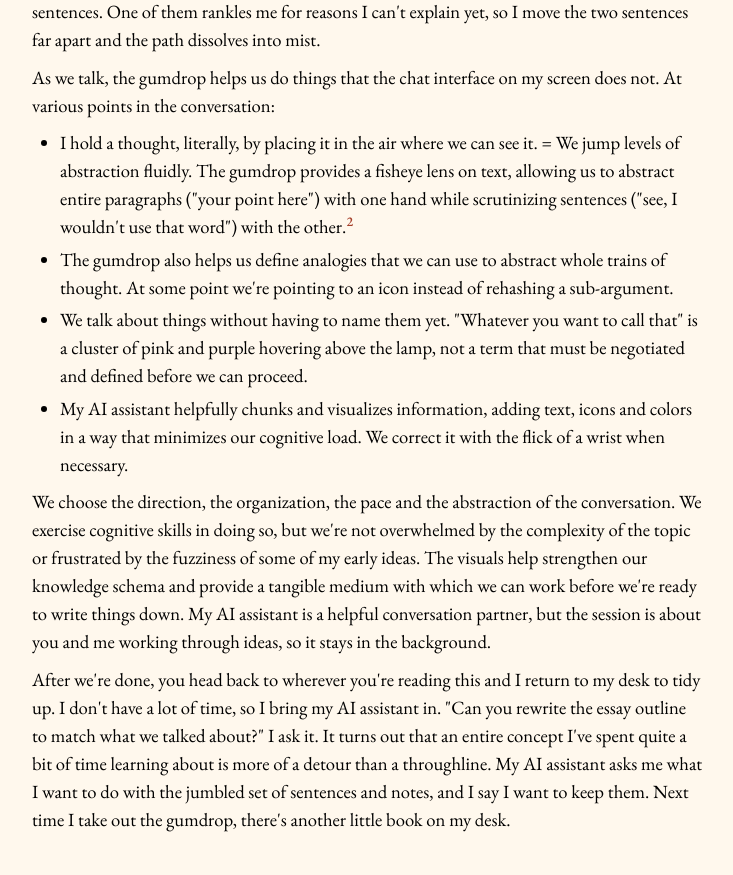
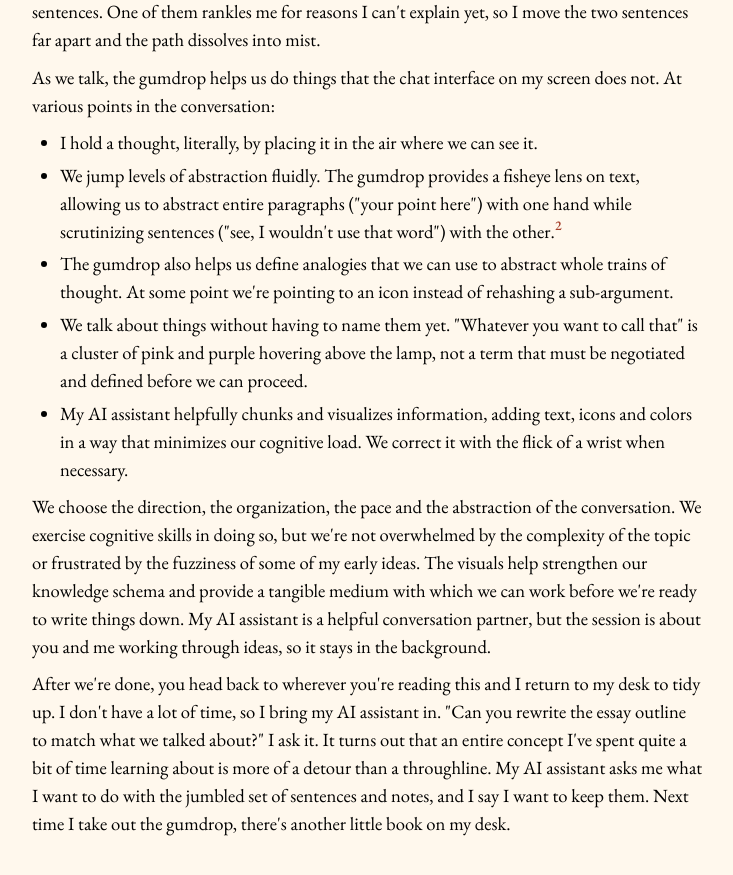
Before and after one commit to Allegra-Cohen/seewhatyouthink, a Next.js app: page /posts/the-future-i-want in a window 1280 px wide. Shown: the part 1040-1915 px from the top of the page, without its empty margins (312-1045 px from the left). Built offline with nearby package versions, Linux system fonts and the light colour scheme.

Commit message:
Updated text

```diff
--- a/app/posts/the-future-i-want/page.mdx
+++ b/app/posts/the-future-i-want/page.mdx
@@ -21,7 +21,7 @@ I'm trying to explain to you what I think my starting point should be, but I hav
 As we talk, the gumdrop helps us do things that the chat interface on my screen does not. At various points in the conversation:
 
 - I hold a thought, literally, by placing it in the air where we can see it.
-= We jump levels of abstraction fluidly. The gumdrop provides a fisheye lens on text, allowing us to abstract entire paragraphs ("your point here") with one hand while scrutinizing sentences ("see, I wouldn't use that word") with the other.<Reference id = "amelia_fisheye"/>
+- We jump levels of abstraction fluidly. The gumdrop provides a fisheye lens on text, allowing us to abstract entire paragraphs ("your point here") with one hand while scrutinizing sentences ("see, I wouldn't use that word") with the other.<Reference id = "amelia_fisheye"/>
 - The gumdrop also helps us define analogies that we can use to abstract whole trains of thought. At some point we're pointing to an icon instead of rehashing a sub-argument.
 - We talk about things without having to name them yet. "Whatever you want to call that" is a cluster of pink and purple hovering above the lamp, not a term that must be negotiated and defined before we can proceed.
 - My AI assistant helpfully chunks and visualizes information, adding text, icons and colors in a way that minimizes our cognitive load. We correct it with the flick of a wrist when necessary.
```
